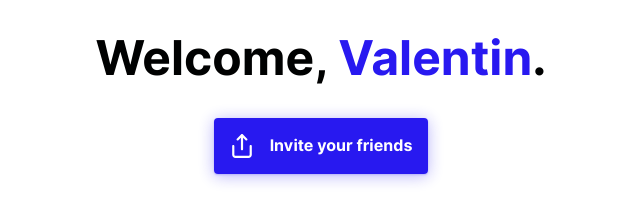
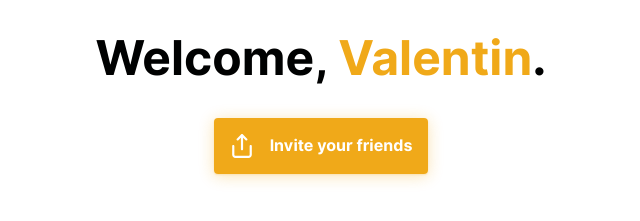
Before and after one commit to AMoreaux/AMoreaux.github.io, a plain HTML site: page index.html in a window 1280 px wide. Shown: the part 465-686 px from the top of the page, without its empty margins (319-959 px from the left). Drawn offline with Linux system fonts and the light colour scheme; files whose address does not match are found by name.

Commit message:
Update color

```diff
--- a/assets/styles/color.css
+++ b/assets/styles/color.css
@@ -2,11 +2,11 @@
  DO NOT MANUALLY EDIT THIS FILE
  This file was automatically generated by Specify
  Please use the app to update the values below
- Last updated: Mon Jan 06 2020
+ Last updated: Tue Jan 07 2020
 */
 
 :root {
-  --app: #2819f0;
+  --app: #f0a919;
   --background: #ffffff;
   --text: #000101;
 }
```
